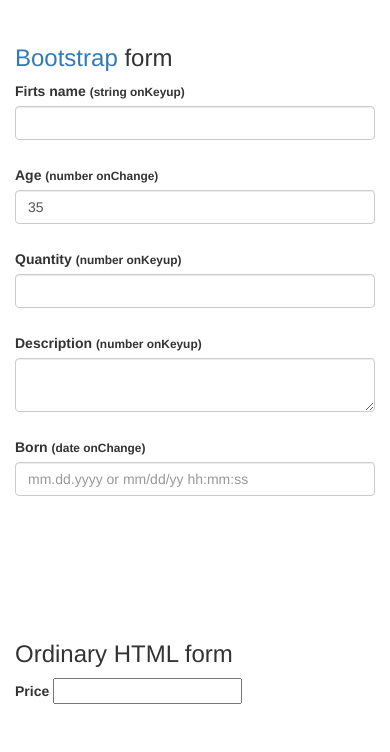
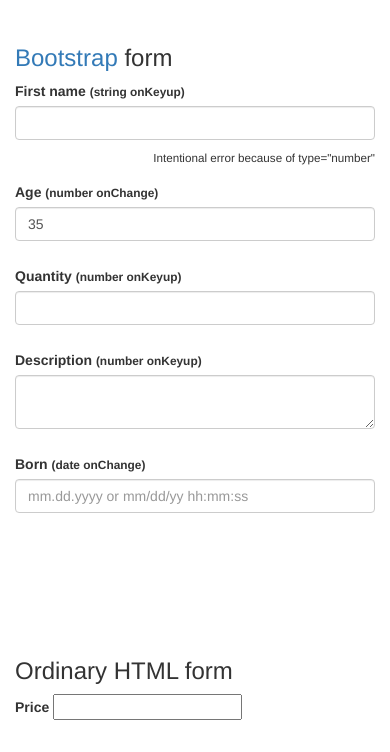
Before and after one commit to smikodanic/angular-form-validator, a website with bundled scripts: page index.html in a window 390 px wide. Built offline with nearby package versions, Linux system fonts and the light colour scheme.

Commit message:
intentional error on string validation

```diff
--- a/index.html
+++ b/index.html
@@ -21,14 +21,15 @@
 		<form action="#" method="POST" enctype="application/x-www-form-urlencoded" class="form-horizontal">
 
 			<div ng-class="{'form-group': true, 'has-error': errMsg.name}">
-				<label for="fname" class="col-sm-3 control-label">Firts name <small>(string onKeyup)</small></label>
+				<label for="fname" class="col-sm-3 control-label">First name <small>(string onKeyup)</small></label>
 				<div class="col-sm-5">
-					<input type="text" id="fname" class="form-control"
+					<input type="number" id="fname" class="form-control"
 						ng-model="name"
 						ngform-validator="{type: 'string', required: 'Name field is required.'}"
 						ngform-validator-options="{validateOn: 'keyup'}">
 					<p class="help-block" ng-cloak>{{errMsg.name}}</p>
 				</div>
+				<div class="col-sm-2"><span style="font-size:smaller;float:right;">Intentional error because of type="number"</span></div>
 			</div>
 
 			<div ng-class="{'form-group': true, 'has-error': errMsg.age}">
@@ -65,7 +66,7 @@
 				</div>
 			</div>
 
-			<div ng-class="{'form-group': true, 'has-error': errMsg.date}">
+			<div ng-class="{'form-group': true, 'has-error': errMsg.born}">
 				<label for="bornid" class="col-sm-3 control-label">Born <small>(date onChange)</small></label>
 				<div class="col-sm-5">
 					<input type="text" id="bornid" class="form-control"
```
Also changed, not shown: README.md.
